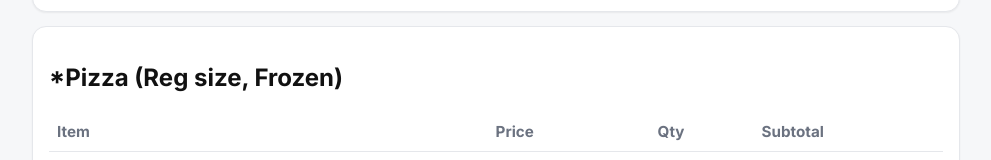
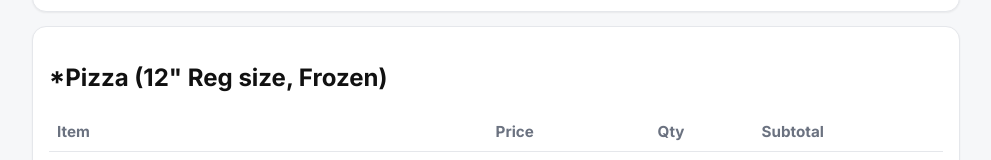
Before and after one commit to scottymker/nrcs-bake-sale, a plain HTML site: page index.html in a window 1280 px wide. Shown: the part 1946-2106 px from the top of the page, without its empty margins (144-1135 px from the left). Drawn offline with Linux system fonts and the light colour scheme.

Commit message:
Update index.html

```diff
--- a/index.html
+++ b/index.html
@@ -100,7 +100,7 @@
 
       <!-- Regular Pizza -->
       <section class="card">
-        <h2>*Pizza (Reg size, Frozen)</h2>
+        <h2>*Pizza (12" Reg size, Frozen)</h2>
         <table class="items">
           <thead><tr><th>Item</th><th class="right">Price</th><th class="qty">Qty</th><th class="right">Subtotal</th></tr></thead>
           <tbody>
```
